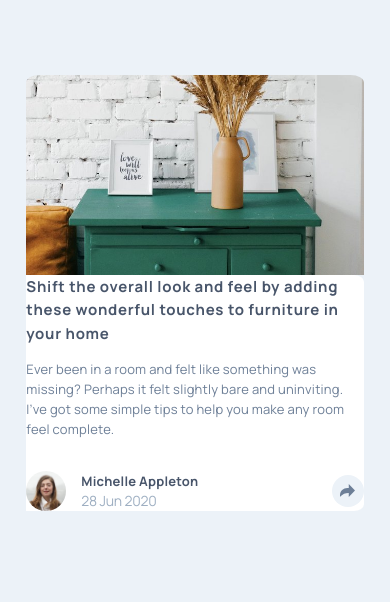
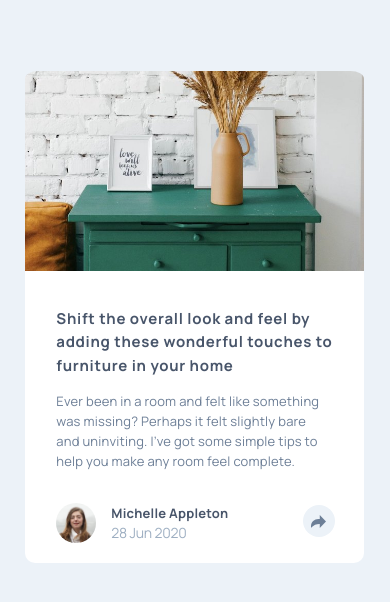
Before and after one commit to OmarLawaty/article-preview, a plain HTML site: page index.html in a window 390 px wide. Drawn offline with Linux system fonts and the light colour scheme.

Commit message:
implement functionality

```diff
--- a/css/styles.css
+++ b/css/styles.css
@@ -25,6 +25,8 @@ main {
   display: flex;
   height: 100%;
   align-content: center;
+  margin-top: -4px;
+  margin-left: -1px;
 }
 
 .img-container {
@@ -41,7 +43,7 @@ main {
 
 .content {
   background-color: white;
-  /* padding: 15px 40px 34px; */
+  padding: 15px 40px 34px;
   font-family: 'Manrope', sans-serif;
   font-size: 14px;
   letter-spacing: -0.25px;
@@ -53,6 +55,7 @@ main {
   margin-bottom: 0;
   color: hsl(217, 19%, 35%);
   font-weight: 700;
+  font-size: 21px;
 }
 
 .description {
@@ -68,6 +71,7 @@ main {
   flex-direction: row-reverse;
   justify-content: space-between;
   align-items: center;
+  width: 100%;
 }
 
 .author-info {
@@ -209,7 +213,12 @@ span {
   }
 
   .content {
-    /* padding: 36px 31px 20px; */
+    padding: 0;
+    border-radius: 0px 0px 10px 10px;
+  }
+
+  .topic {
+    padding: 36px 31px 0;
   }
 
   .title {
@@ -221,7 +230,19 @@ span {
 
   .description {
     width: 99%;
-    margin: 14px 0 32px 0;
+    margin: 14px 0 0;
+  }
+
+  .personal-info {
+    margin-top: 19px;
+  }
+
+  .author-info {
+    padding: 13px 31px 20px;
+  }
+
+  .share-icon {
+    margin: 10px 29px 20px;
   }
 
   .share {
@@ -234,6 +255,8 @@ span {
   .share:hover {
     background: hsl(217, 19%, 35%);
     width: 100%;
+    padding: 0px 28px 10px 0px;
+    border-radius: 0px 0px 10px 10px;
   }
 
   .share:hover + .author-info {
@@ -242,6 +265,7 @@ span {
 
   .share:hover .share-options {
     position: static;
+    padding: 11px 26px 0 23px;
   }
 
   .share-options::after {
@@ -249,6 +273,7 @@ span {
   }
 
   .share:hover .share-icon {
-    /* border-radius: unset; */
+    /*! margin-bottom: 2px; */
+    margin: 10px 1px 0;
   }
 }
--- a/index.html
+++ b/index.html
@@ -30,16 +30,17 @@
         </div>
 
         <div class="content">
-          <p class="title">
-            Shift the overall look and feel by adding these wonderful touches to
-            furniture in your home
-          </p>
-          <p class="description">
-            Ever been in a room and felt like something was missing? Perhaps it
-            felt slightly bare and uninviting. I’ve got some simple tips to help
-            you make any room feel complete.
-          </p>
-
+          <div class="topic">
+            <p class="title">
+              Shift the overall look and feel by adding these wonderful touches
+              to furniture in your home
+            </p>
+            <p class="description">
+              Ever been in a room and felt like something was missing? Perhaps
+              it felt slightly bare and uninviting. I’ve got some simple tips to
+              help you make any room feel complete.
+            </p>
+          </div>
           <div class="personal-info">
             <div class="share">
               <div class="share-icon">
@@ -72,10 +73,5 @@
         </div>
       </article>
     </main>
-
-    <!-- <div class="attribution">
-    Challenge by <a href="https://www.frontendmentor.io?ref=challenge" target="_blank">Frontend Mentor</a>.
-    Coded by <a href="#">Your Name Here</a>.
-  </div> -->
   </body>
 </html>
```
